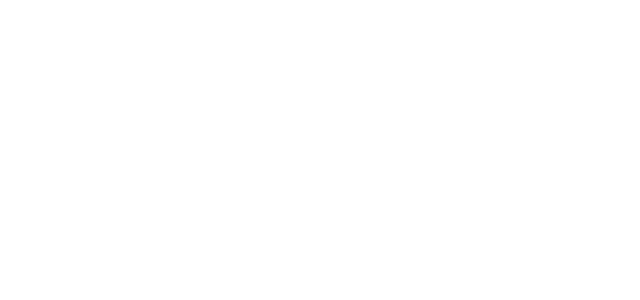
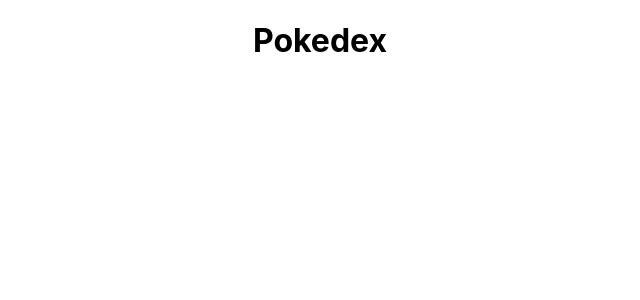
Before and after one commit to Jino1211/pokedex, a React (Create React App) app in the folder client/: page / in a window 1280 px wide. Shown: the top 300 px of the page, without its empty margins (320-960 px from the left). Built offline with nearby package versions, Linux system fonts and the light colour scheme.

Commit message:
added basic components

```diff
--- a/client/src/App.js
+++ b/client/src/App.js
@@ -1,7 +1,13 @@
 import "./App.css";
+import SearchArea from "./components/SearchArea";
 
 function App() {
-  return <div className="App"></div>;
+  return (
+    <div className="App">
+      <h1>Pokedex</h1>
+      <SearchArea />
+    </div>
+  );
 }
 
 export default App;
--- /dev/null
+++ b/client/src/components/PokemonCollection.js
@@ -0,0 +1,5 @@
+import React from "react";
+
+export default function PokemonCollection() {
+  return <div></div>;
+}
--- /dev/null
+++ b/client/src/components/PokemonDetails.js
@@ -0,0 +1,5 @@
+import React from "react";
+
+export default function pokemonDetails() {
+  return <div></div>;
+}
--- /dev/null
+++ b/client/src/components/PokemonsByType.js
@@ -0,0 +1,5 @@
+import React from "react";
+
+export default function PokemonsByType() {
+  return <div></div>;
+}
--- /dev/null
+++ b/client/src/components/SearchArea.js
@@ -0,0 +1,5 @@
+import React from "react";
+
+export default function SearchArea() {
+  return <div></div>;
+}
```
